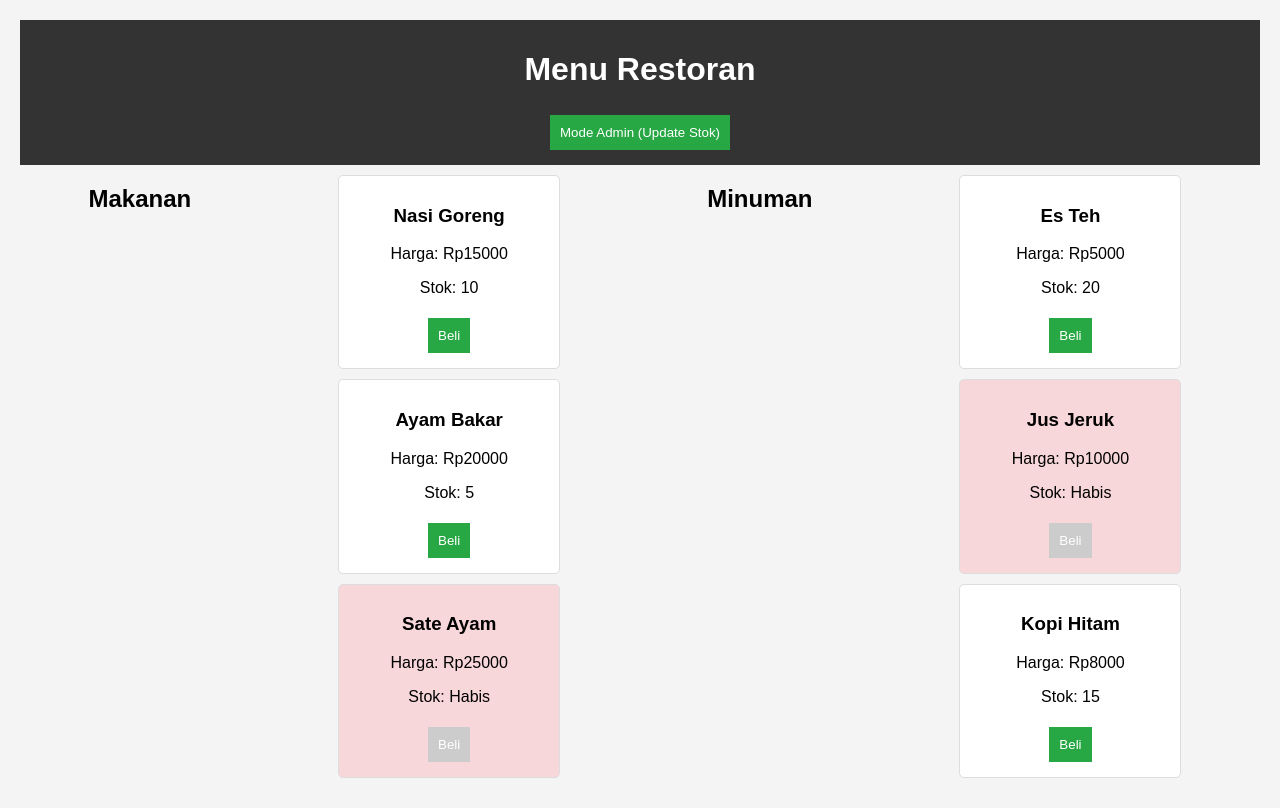
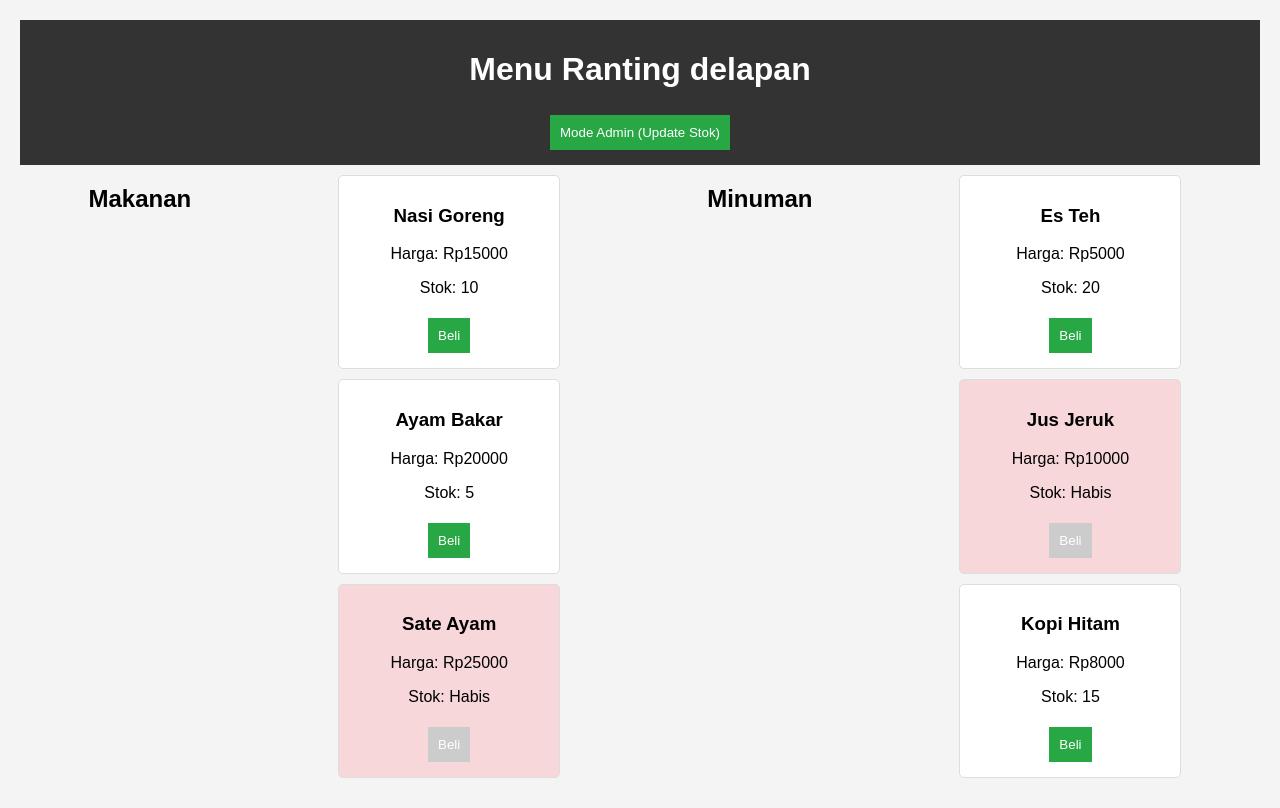
Before and after one commit to alisarizkipratiwi-source/ranting-delapan, a plain HTML site: page index.html in a window 1280 px wide. Drawn offline with Linux system fonts and the light colour scheme.

Commit message:
Update restaurant menu title in index.html

```diff
--- a/index.html
+++ b/index.html
@@ -8,7 +8,7 @@
 </head>
 <body>
     <header>
-        <h1>Menu Restoran</h1>
+        <h1>Menu Ranting delapan</h1>
         <button id="adminBtn">Mode Admin (Update Stok)</button>
     </header>
 
```
